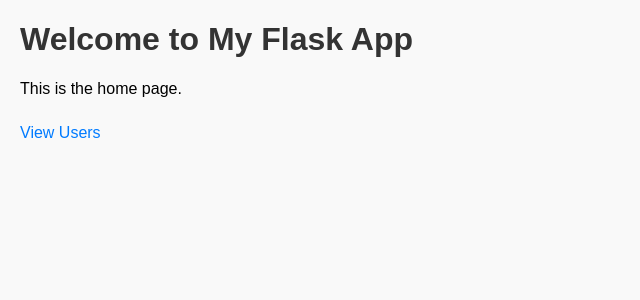
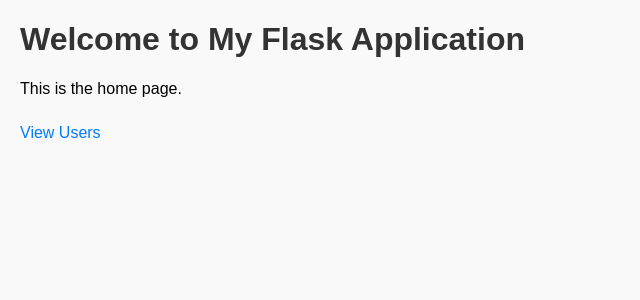
Before and after one commit to satyamcloud/flaskdemorepo, a Flask app: page / in a window 1280 px wide. Shown: the top 300 px of the page, without its empty margins (0-640 px from the left). Run offline with Flask 3, Linux system fonts and the light colour scheme.

Commit message:
Update index.html

```diff
--- a/templates/index.html
+++ b/templates/index.html
@@ -5,7 +5,7 @@
     <link rel="stylesheet" type="text/css" href="{{ url_for('static', filename='style.css') }}">
 </head>
 <body>
-    <h1>Welcome to My Flask App</h1>
+    <h1>Welcome to My Flask Application</h1>
     <p>This is the home page.</p>
     <a href="/users">View Users</a>
 </body>
```
